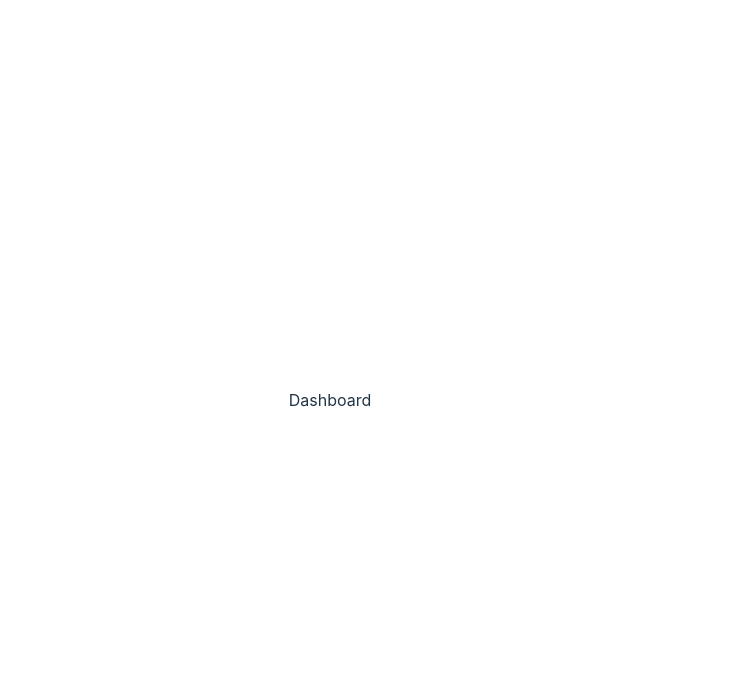
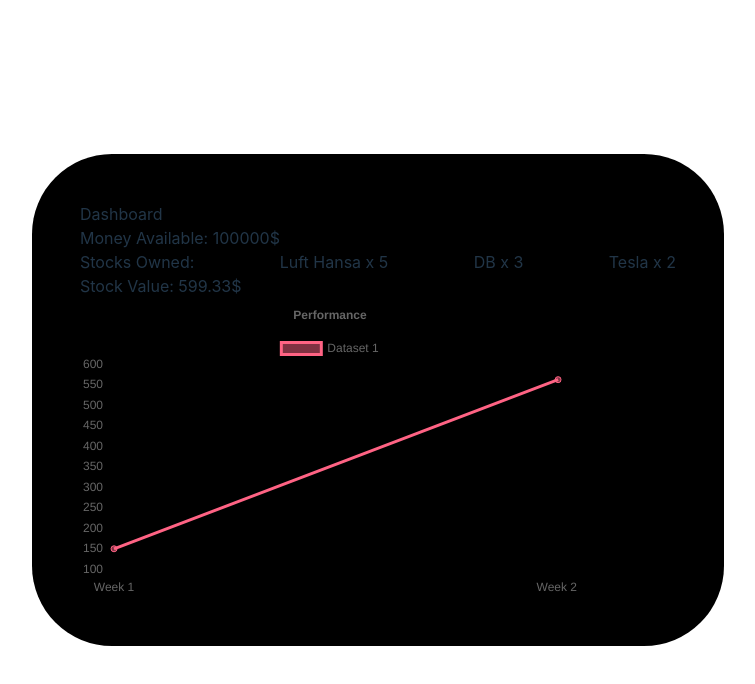
Before and after one commit to LorisGeeZee/TradingMockup, a React (Vite) app: page /dashboard in a window 1280 px wide. Shown: the top 684 px of the page, without its empty margins (310-1065 px from the left). Built offline with nearby package versions, Linux system fonts and the light colour scheme.

Commit message:
feature/ added dashboard

```diff
--- a/package.json
+++ b/package.json
@@ -10,7 +10,10 @@
     "preview": "vite preview"
   },
   "dependencies": {
+    "chart.js": "^4.4.1",
+    "primereact": "^10.5.1",
     "react": "^18.2.0",
+    "react-chartjs-2": "^5.2.0",
     "react-dom": "^18.2.0",
     "react-router-dom": "^6.22.1",
     "styled-components": "^6.1.8"
--- /dev/null
+++ b/src/components/Trendgraph.tsx
@@ -0,0 +1,83 @@
+import {
+  Chart as ChartJS,
+  CategoryScale,
+  LinearScale,
+  PointElement,
+  LineElement,
+  Title,
+  Tooltip,
+  Legend,
+} from "chart.js";
+import { Line } from "react-chartjs-2";
+import { Stock } from "../types/Stocks";
+import { useState, useEffect } from "react";
+
+ChartJS.register(
+  CategoryScale,
+  LinearScale,
+  PointElement,
+  LineElement,
+  Title,
+  Tooltip,
+  Legend
+);
+
+interface Props {
+  stocks: Stock[];
+}
+
+const TrendGraph: React.FC<Props> = ({ stocks }) => {
+  const [totalValues, setTotalValues] = useState<string[]>([]);
+
+  useEffect(() => {
+    const totalValue = stocks.reduce(
+      (total, stock) => total + (stock.value * stock.amount || 0),
+      0
+    );
+
+    const formattedTotalValue = (Math.round(totalValue * 100) / 100).toFixed(2);
+    if (totalValues.length === 0) {
+      setTotalValues([formattedTotalValue]);
+    } else {
+      setTotalValues((prevTotalValues) => {
+        const newTotalValues = [...prevTotalValues, formattedTotalValue];
+
+        if (newTotalValues.length > 52) {
+          newTotalValues.shift();
+        }
+        return newTotalValues;
+      });
+    }
+  }, [stocks]);
+
+  const labels = totalValues.map((_, index) => `Week ${index + 1}`);
+
+  const options = {
+    responsive: true,
+    maintainAspectRatio: false,
+    plugins: {
+      legend: {
+        position: "top" as const,
+      },
+      title: {
+        display: true,
+        text: "Performance",
+      },
+    },
+  };
+
+  const data = {
+    labels,
+    datasets: [
+      {
+        label: "Dataset 1",
+        data: totalValues,
+        borderColor: "rgb(255, 99, 132)",
+        backgroundColor: "rgba(255, 99, 132, 0.5)",
+      },
+    ],
+  };
+  return <Line options={options} data={data} />;
+};
+
+export default TrendGraph;
--- a/src/index.css
+++ b/src/index.css
@@ -2,7 +2,7 @@
   font-family: Inter, system-ui, Avenir, Helvetica, Arial, sans-serif;
   line-height: 1.5;
   font-weight: 400;
-
+  width: 100%;
   color-scheme: light dark;
   color: rgba(255, 255, 255, 0.87);
   background-color: #242424;
@@ -17,9 +17,6 @@ a {
   font-weight: 500;
   color: #646cff;
   text-decoration: inherit;
-}
-a:hover {
-  color: #535bf2;
 }
 
 body {
@@ -45,7 +42,4 @@ h1 {
   a:hover {
     color: #747bff;
   }
-  button {
-    background-color: #f9f9f9;
-  }
 }
--- a/src/pages/Dashboard.tsx
+++ b/src/pages/Dashboard.tsx
@@ -1,5 +1,84 @@
+import { useState } from "react";
+import { Stock } from "../types/Stocks";
+import { useInterval } from "primereact/hooks";
+import styled from "styled-components";
+import TrendGraph from "../components/Trendgraph";
+import { generateStockPrice } from "../utils/generateStockprice";
+
+const StyledStockList = styled.div`
+  display: flex;
+  justify-content: space-between;
+`;
+
+const StyledContainer = styled.div`
+  display: flex;
+  width: 100%;
+  flex-direction: column;
+  padding: 3rem;
+  border-radius: 5rem;
+  background-color: black;
+`;
+
+const StyledStockItem = styled.div`
+  margin-left: 10px;
+`;
+
+const StyledGraphContainer = styled.div`
+  width: 500px;
+  height: 300px;
+`;
+
 const Dashboard = () => {
-  return <div>Dashboard</div>;
+  const [money, setMoney] = useState(100000);
+  const [stocks, setStocks] = useState<Stock[]>([
+    { value: 10, amount: 5, name: "Luft Hansa" },
+    { value: 15, amount: 3, name: "DB" },
+    { value: 20, amount: 2, name: "Tesla" },
+  ]);
+
+  const updateStockPrices = () => {
+    return stocks.map((stock) => {
+      const newPrice = generateStockPrice(stock.name);
+
+      return { ...stock, value: newPrice };
+    });
+  };
+
+  const handleUpdatePrices = () => {
+    const updatedStocks = updateStockPrices();
+    setStocks(updatedStocks);
+  };
+
+  useInterval(handleUpdatePrices, 5000);
+
+  const calculateTotalValue = () => {
+    const totalValue = stocks.reduce((total, stock) => {
+      return total + stock.value * stock.amount;
+    }, 0);
+
+    return (Math.round(totalValue * 100) / 100).toFixed(2);
+  };
+
+  console.log(stocks);
+
+  return (
+    <StyledContainer>
+      <div>Dashboard</div>
+      <div>Money Available: {money}$</div>
+      <StyledStockList>
+        Stocks Owned:
+        {stocks.map((stock, index) => (
+          <StyledStockItem key={index}>
+            {stock.name} x {stock.amount}
+          </StyledStockItem>
+        ))}
+      </StyledStockList>
+      <div>Stock Value: {calculateTotalValue()}$</div>
+      <StyledGraphContainer>
+        <TrendGraph stocks={stocks} />
+      </StyledGraphContainer>
+    </StyledContainer>
+  );
 };
 
 export default Dashboard;
--- a/src/pages/Login.tsx
+++ b/src/pages/Login.tsx
@@ -34,7 +34,7 @@ const Button = styled.button<{ disabled: boolean }>`
   align-self: center;
 
   &:hover {
-    background-color: ${({ disabled }) => (disabled ? "#BF4F74" : "#0056b3")};
+    background-color: ${({ disabled }) => (disabled ? "grey" : "#1f8e38")};
   }
 `;
 
--- /dev/null
+++ b/src/types/Stocks.ts
@@ -0,0 +1,5 @@
+export interface Stock {
+  name: string;
+  value: number;
+  amount: number;
+}
--- /dev/null
+++ b/src/utils/generateStockprice.ts
@@ -0,0 +1,10 @@
+export const generateStockPrice = (name: string) => {
+  const hash = name.split("").reduce(function (a: number, b: string) {
+    a = (a << 5) - a + b.charCodeAt(0);
+    return a & a;
+  }, 0);
+  const amplitude = 100;
+  const d = new Date();
+  const n = d.getTime();
+  return Math.abs(3 * Math.sin(2 * hash * n) + Math.random() * amplitude);
+};
```
Also changed, not shown: 1 other file (tests, documents, lock files or other folders).
